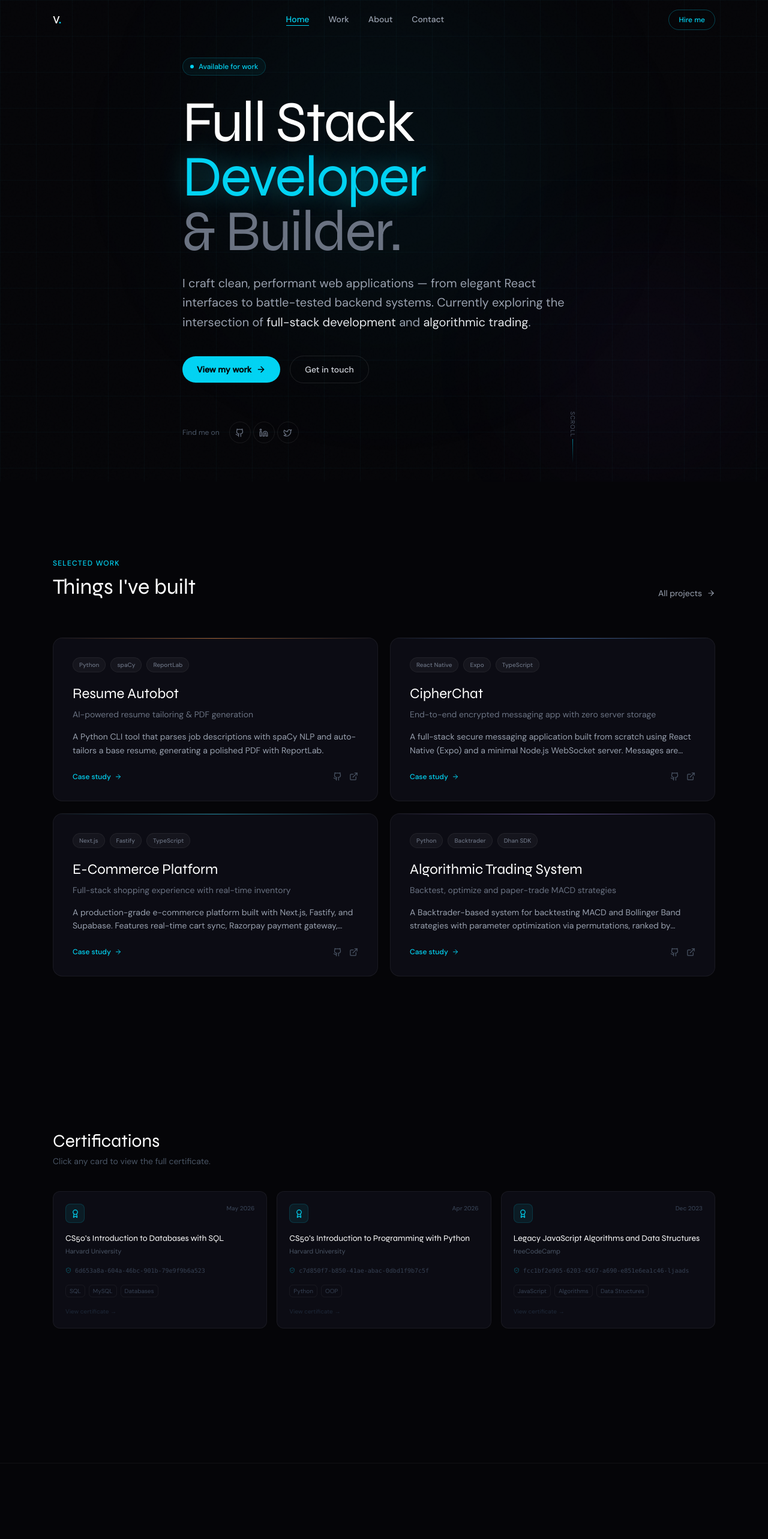
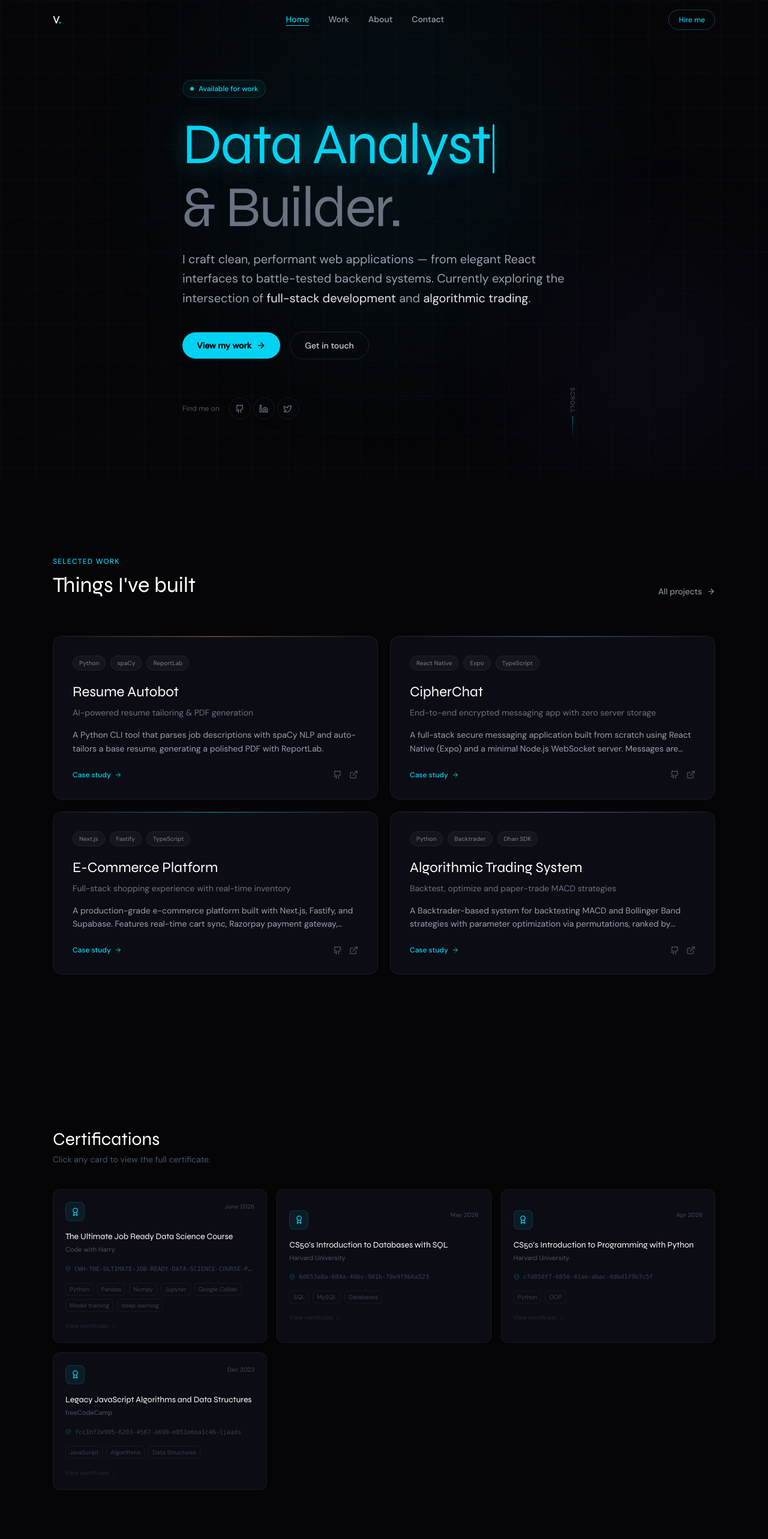
Before and after one commit to vishalkirtaniya/vishal-portfolio-v3, a Next.js app: page / in a window 1280 px wide. Shown: the top 2566 px of the page at 60% size. Built offline with nearby package versions, Linux system fonts and the light colour scheme.

Commit message:
feat: added new certification into the profile, updated, the heroSection

```diff
--- a/app/about/page.tsx
+++ b/app/about/page.tsx
@@ -14,9 +14,22 @@ const timeline = [
     desc: "Actively learning ML, data science, and AI while exploring what's next. Open to roles where I can build meaningful things at the intersection of software engineering and intelligent systems.",
   },
   {
-    year: "2026",
-    title: "Back to Fundamentals",
-    desc: "Started a new chapter — diving deep into machine learning, artificial intelligence, and the mathematical foundations of computing. Rebuilding from first principles with a clearer sense of direction.",
+    year: "June 2026",
+    title: "The Ultimate Job Ready Data Science Course",
+    org: "Code with Harry",
+    desc: "Comprehensive data science training covering Python, pandas, NumPy, data visualization, machine learning, and end-to-end project workflows.",
+  },
+  {
+    year: "May 2026",
+    title: "CS50's Introduction to Databases with SQL",
+    org: "Harvard / edX",
+    desc: "Rigorous introduction to database design, relational modeling, and SQL — covering queries, schemas, indexes, and transactions via Harvard's CS50 curriculum.",
+  },
+  {
+    year: "April 2026",
+    title: "CS50's Introduction to Programming with Python",
+    org: "Harvard / edX",
+    desc: "Harvard's CS50P — functions, file I/O, OOP, libraries, and unit testing through Python, grounded in CS fundamentals.",
   },
   {
     year: "2024",
@@ -40,7 +53,6 @@ export default function AboutPage() {
     <>
       <section className="pt-32 pb-24 max-w-5xl mx-auto px-6">
         <motion.div variants={stagger} initial="hidden" animate="visible">
-
           {/* ── Header ── */}
           <motion.div variants={fadeUp} className="mb-20">
             <p className="text-xs text-cyan-400 font-medium tracking-widest uppercase mb-4">
@@ -111,9 +123,14 @@ export default function AboutPage() {
                   { label: "OS", value: "Fedora 43 Linux" },
                   { label: "Status", value: "Open to work ✓" },
                 ].map(({ label, value }) => (
-                  <div key={label} className="flex items-center justify-between">
+                  <div
+                    key={label}
+                    className="flex items-center justify-between"
+                  >
                     <span className="text-xs text-gray-600">{label}</span>
-                    <span className="text-xs text-gray-300 font-medium">{value}</span>
+                    <span className="text-xs text-gray-300 font-medium">
+                      {value}
+                    </span>
                   </div>
                 ))}
               </div>
@@ -131,7 +148,9 @@ export default function AboutPage() {
                   ].map((item) => (
                     <li key={item} className="flex items-start gap-2">
                       <span className="w-1 h-1 rounded-full bg-cyan-400 mt-2 flex-shrink-0" />
-                      <span className="text-xs text-gray-400 leading-relaxed">{item}</span>
+                      <span className="text-xs text-gray-400 leading-relaxed">
+                        {item}
+                      </span>
                     </li>
                   ))}
                 </ul>
@@ -175,14 +194,15 @@ export default function AboutPage() {
                       <h3 className="font-display text-base font-700 text-white mb-1.5">
                         {item.title}
                       </h3>
-                      <p className="text-sm text-gray-500 leading-relaxed">{item.desc}</p>
+                      <p className="text-sm text-gray-500 leading-relaxed">
+                        {item.desc}
+                      </p>
                     </div>
                   </motion.div>
                 ))}
               </div>
             </div>
           </motion.div>
-
         </motion.div>
       </section>
 
--- a/app/contact/page.tsx
+++ b/app/contact/page.tsx
@@ -2,7 +2,7 @@
 
 import { useState } from "react";
 import { motion } from "framer-motion";
-import { Send, Mail, Linkedin, Github, Phone, CheckCircle } from "lucide-react";
+import { Send, Mail, Linkedin, Github, Twitter, Phone, CheckCircle } from "lucide-react";
 import { fadeUp, stagger } from "@/lib/motion";
 import Footer from "@/components/Footer";
 
@@ -205,6 +205,12 @@ export default function ContactPage() {
                       handle: "vishalkirtaniya",
                       href: "https://linkedin.com/in/vishalkirtaniya",
                     },
+                    {
+                      icon: Twitter,
+                      label: "Twitter",
+                      handle: "vishaladitya001",
+                      href: "https://x.com/Vishaladitya001",
+                    },
                   ].map(({ icon: Icon, label, handle, href }) => (
                     <a
                       key={label}
--- a/components/Certificates.tsx
+++ b/components/Certificates.tsx
@@ -22,6 +22,25 @@ export interface Cert {
 // ─── Data ─────────────────────────────────────────────────────────────────────
 
 const certifications: Cert[] = [
+  {
+    id: "cert-4",
+    title: "The Ultimate Job Ready Data Science Course",
+    issuer: "Code with Harry",
+    issued: "June 2026",
+    credentialId: "CWH-THE-ULTIMATE-JOB-READY-DATA-SCIENCE-COURSE-PGIYU2G3",
+    verifyUrl:
+      "https://drive.google.com/file/d/1E17Fkc5kDir2Ll4sXcuKYi-fbHY75rT4/view?usp=sharing",
+    image: "/certs/data_science.png",
+    tags: [
+      "Python",
+      "Pandas",
+      "Numpy",
+      "Jupyter",
+      "Google Collab",
+      "Model training",
+      "deep learning",
+    ],
+  },
   {
     id: "cert-1",
     title: "CS50's Introduction to Databases with SQL",
@@ -59,7 +78,13 @@ const certifications: Cert[] = [
 
 // ─── Modal ────────────────────────────────────────────────────────────────────
 
-export function CertModal({ cert, onClose }: { cert: Cert; onClose: () => void }) {
+export function CertModal({
+  cert,
+  onClose,
+}: {
+  cert: Cert;
+  onClose: () => void;
+}) {
   const [imgError, setImgError] = useState(false);
 
   return (
@@ -133,7 +158,10 @@ export function CertModal({ cert, onClose }: { cert: Cert; onClose: () => void }
             </div>
 
             <div className="flex items-center gap-2 mb-5 bg-white/[0.03] border border-white/6 rounded-lg px-3.5 py-2.5">
-              <ShieldCheck size={13} className="text-cyan-400/60 flex-shrink-0" />
+              <ShieldCheck
+                size={13}
+                className="text-cyan-400/60 flex-shrink-0"
+              />
               <span className="text-[10px] text-gray-600 uppercase tracking-widest flex-shrink-0">
                 ID
               </span>
@@ -175,7 +203,13 @@ export function CertModal({ cert, onClose }: { cert: Cert; onClose: () => void }
 
 // ─── Card ─────────────────────────────────────────────────────────────────────
 
-export function CertCard({ cert, onClick }: { cert: Cert; onClick: () => void }) {
+export function CertCard({
+  cert,
+  onClick,
+}: {
+  cert: Cert;
+  onClick: () => void;
+}) {
   return (
     <motion.button
       variants={fadeUp}
@@ -191,7 +225,9 @@ export function CertCard({ cert, onClick }: { cert: Cert; onClick: () => void })
         <div className="w-8 h-8 rounded-lg bg-cyan-400/8 border border-cyan-400/15 flex items-center justify-center">
           <Award size={15} className="text-cyan-400" />
         </div>
-        <span className="text-[10px] text-gray-700 font-medium">{cert.issued}</span>
+        <span className="text-[10px] text-gray-700 font-medium">
+          {cert.issued}
+        </span>
       </div>
 
       <h3 className="font-display text-sm font-700 text-white leading-snug mb-1 group-hover:text-cyan-50 transition-colors">
--- a/components/Footer.tsx
+++ b/components/Footer.tsx
@@ -17,6 +17,7 @@ export default function Footer() {
             { icon: Github, href: "https://github.com/vishalkirtaniya", label: "GitHub" },
             { icon: Linkedin, href: "https://www.linkedin.com/in/vishalkirtaniya/", label: "LinkedIn" },
             { icon: Mail, href: "mailto:vishalkirtaniyaofficial@gmail.com", label: "Email" },
+            { icon: Twitter, href: "https://x.com/Vishaladitya001", label: "Twitter" },
           ].map(({ icon: Icon, href, label }) => (
             <Link
               key={label}
--- a/components/HeroSection.tsx
+++ b/components/HeroSection.tsx
@@ -4,8 +4,62 @@ import { motion } from "framer-motion";
 import Link from "next/link";
 import { ArrowRight, Github, Linkedin, Twitter } from "lucide-react";
 import { fadeUp, stagger } from "@/lib/motion";
+import { useEffect, useState } from "react";
+
+const TITLES = ["Data Scientist", "Data Analyst", "Full Stack Dev"];
+
+function useTypewriter(
+  words: string[],
+  typingSpeed = 80,
+  deletingSpeed = 50,
+  pauseMs = 1800,
+) {
+  const [displayed, setDisplayed] = useState("");
+  const [wordIndex, setWordIndex] = useState(0);
+  const [phase, setPhase] = useState<"typing" | "pausing" | "deleting">(
+    "typing",
+  );
+
+  useEffect(() => {
+    const current = words[wordIndex];
+
+    if (phase === "typing") {
+      if (displayed.length < current.length) {
+        const t = setTimeout(
+          () => setDisplayed(current.slice(0, displayed.length + 1)),
+          typingSpeed,
+        );
+        return () => clearTimeout(t);
+      } else {
+        const t = setTimeout(() => setPhase("pausing"), pauseMs);
+        return () => clearTimeout(t);
+      }
+    }
+
+    if (phase === "pausing") {
+      setPhase("deleting");
+    }
+
+    if (phase === "deleting") {
+      if (displayed.length > 0) {
+        const t = setTimeout(
+          () => setDisplayed(displayed.slice(0, -1)),
+          deletingSpeed,
+        );
+        return () => clearTimeout(t);
+      } else {
+        setWordIndex((i) => (i + 1) % words.length);
+        setPhase("typing");
+      }
+    }
+  }, [displayed, phase, wordIndex, words, typingSpeed, deletingSpeed, pauseMs]);
+
+  return displayed;
+}
 
 export default function HeroSection() {
+  const typedTitle = useTypewriter(TITLES);
+
   return (
     <section className="relative min-h-screen flex items-center justify-center overflow-hidden grid-bg">
       {/* Ambient glow */}
@@ -32,10 +86,12 @@ export default function HeroSection() {
             variants={fadeUp}
             className="font-display text-5xl sm:text-6xl md:text-7xl lg:text-8xl font-800 leading-[0.95] tracking-tight text-white mb-6"
           >
-            Full Stack
-            <br />
-            <span className="text-cyan-400 glow-text">Developer</span>
-            <br />
+            {/* Typewriter line — fixed height so layout doesn't shift */}
+            <span className="block min-h-[1.1em]">
+              <span className="text-cyan-400 glow-text">{typedTitle}</span>
+              {/* blinking cursor */}
+              <span className="inline-block w-[3px] ml-1 align-middle bg-cyan-400 animate-[blink_1s_step-end_infinite] h-[0.85em] rounded-sm" />
+            </span>
             <span className="text-gray-500">& Builder.</span>
           </motion.h1>
 
@@ -44,14 +100,18 @@ export default function HeroSection() {
             variants={fadeUp}
             className="text-gray-400 text-lg sm:text-xl max-w-2xl leading-relaxed mb-10"
           >
-            I craft clean, performant web applications — from elegant React interfaces to
-            battle-tested backend systems. Currently exploring the intersection of{" "}
+            I craft clean, performant web applications — from elegant React
+            interfaces to battle-tested backend systems. Currently exploring the
+            intersection of{" "}
             <span className="text-gray-200">full-stack development</span> and{" "}
             <span className="text-gray-200">algorithmic trading</span>.
           </motion.p>
 
           {/* CTAs */}
-          <motion.div variants={fadeUp} className="flex flex-wrap items-center gap-4 mb-16">
+          <motion.div
+            variants={fadeUp}
+            className="flex flex-wrap items-center gap-4 mb-16"
+          >
             <Link
               href="/work"
               className="group inline-flex items-center gap-2 bg-cyan-400 text-black text-sm font-semibold px-6 py-3 rounded-full hover:bg-cyan-300 transition-colors duration-200"
@@ -74,9 +134,21 @@ export default function HeroSection() {
           <motion.div variants={fadeUp} className="flex items-center gap-1">
             <span className="text-xs text-gray-600 mr-3">Find me on</span>
             {[
-              { icon: Github, href: "https://github.com/vishalkirtaniya", label: "GitHub" },
-              { icon: Linkedin, href: "https://linkedin.com/in/vishalkirtaniya", label: "LinkedIn" },
-              { icon: Twitter, href: "https://x.com/Vishaladitya001", label: "Twitter" },
+              {
+                icon: Github,
+                href: "https://github.com/vishalkirtaniya",
+                label: "GitHub",
+              },
+              {
+                icon: Linkedin,
+                href: "https://linkedin.com/in/vishalkirtaniya",
+                label: "LinkedIn",
+              },
+              {
+                icon: Twitter,
+                href: "https://x.com/Vishaladitya001",
+                label: "Twitter",
+              },
             ].map(({ icon: Icon, href, label }) => (
               <a
                 key={label}
```
Also changed, not shown: public/certs/data_science.png (added).
